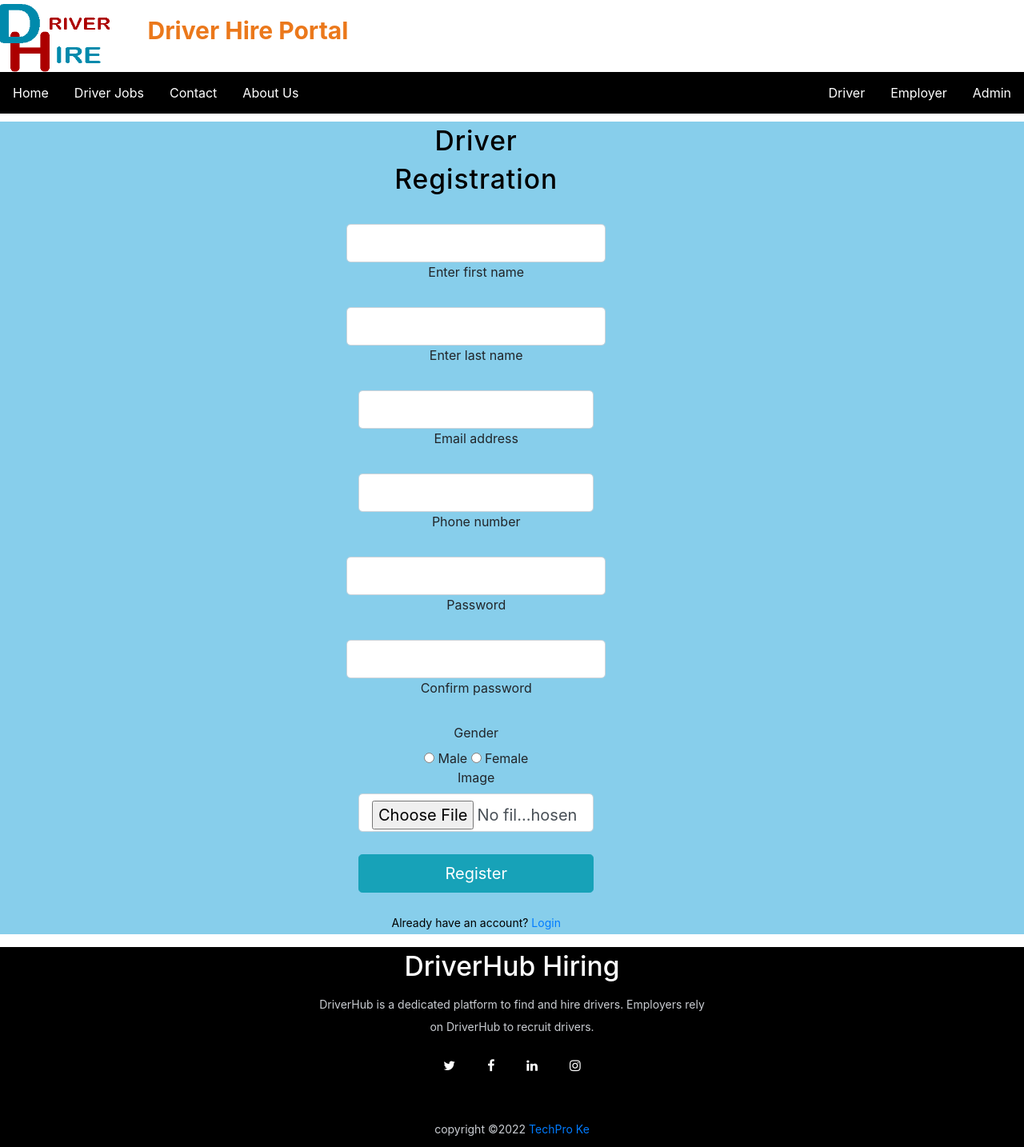
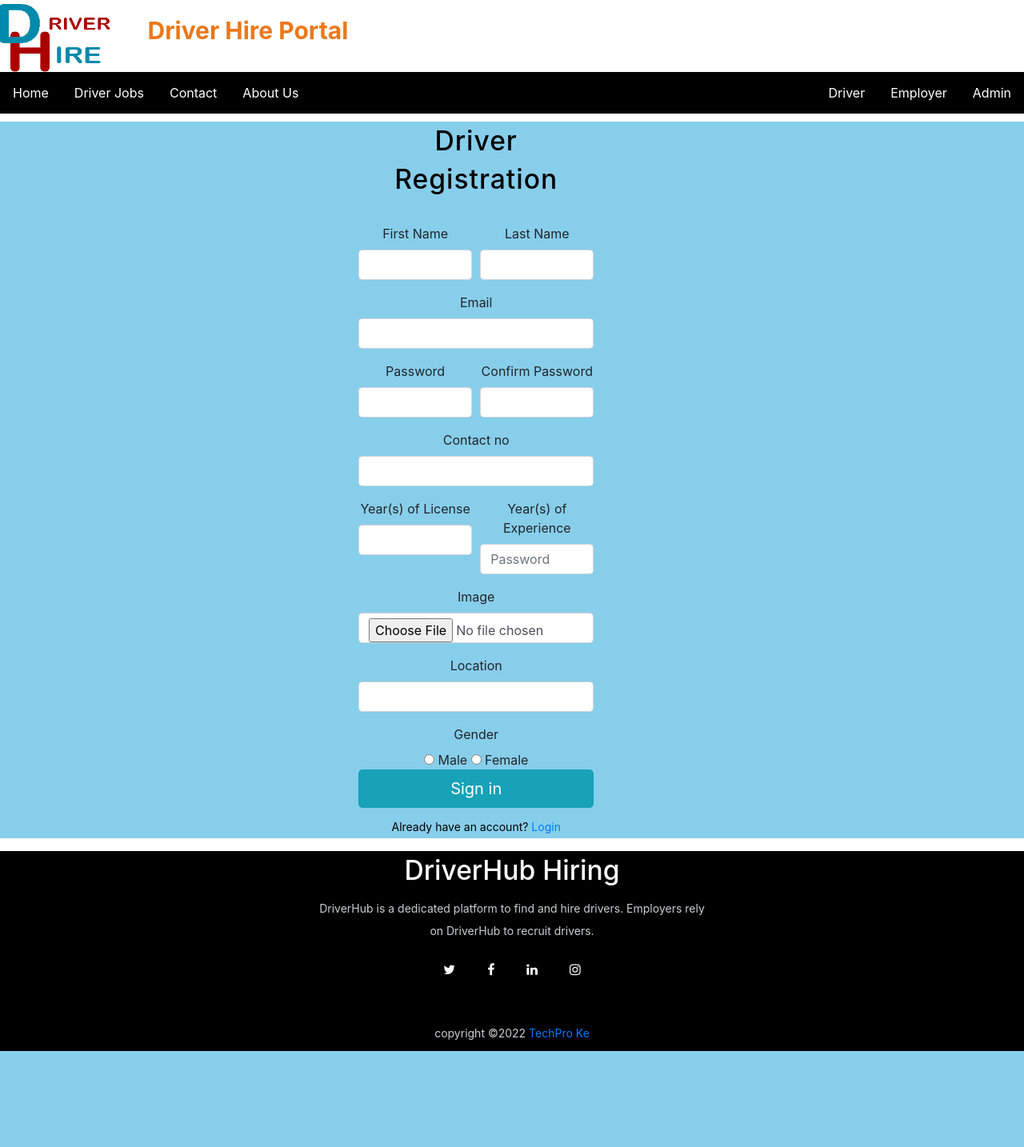
Before and after one commit to VictorBett018/Online-based-driver-job-portal-system, a Django app: page /user_register in a window 1280 px wide. Shown: the whole page at 80% size. After the commit the page ends 1314 px from the top, so only its background shows below. Run offline with Django 4.2, Linux system fonts and the light colour scheme.

Commit message:
commit changes

```diff
--- a/driverjob/models.py
+++ b/driverjob/models.py
@@ -8,6 +8,9 @@ from django.contrib.auth.models import User
 class DriverUser(models.Model):
     user=models.ForeignKey(User,on_delete=models.CASCADE)
     mobile = models.CharField(max_length=15, null= True)
+    yearsoflicense = models.CharField(max_length=15, null= True)
+    yearsofexperience = models.CharField(max_length=15, null= True)
+    location = models.CharField(max_length=100, null= True)
     image = models.FileField(null=True)
     gender =models.CharField(max_length=10, null=True)
     type =models.CharField(max_length=15, null=True)
@@ -18,6 +21,7 @@ class Employer(models.Model):
     user=models.ForeignKey(User,on_delete=models.CASCADE)
     mobile = models.CharField(max_length=15, null= True)
     image = models.FileField(null=True)
+    cartype = models.CharField(max_length=30, null=True)
     gender =models.CharField(max_length=10, null=True)
     company =models.CharField(max_length=100, null=True)
     type =models.CharField(max_length=15, null=True)
--- a/driverjob/static/css/style.css
+++ b/driverjob/static/css/style.css
@@ -42,3 +42,13 @@ ul {
   padding: 14px 16px;
   text-decoration: none;
 }
+
+.row {
+  width: 100%;
+  display: flex;
+  flex-direction: row;
+  justify-content: center;
+}
+.column {
+  width: 100px;
+}
--- a/driverjob/templates/user_register.html
+++ b/driverjob/templates/user_register.html
@@ -6,60 +6,70 @@
 <link rel="stylesheet" href="{% static 'css/style.css'%}">
 <script src="{% static 'js/script.js' %}"></script>
 
-<div style="background-color: skyblue; margin-top: 10px;">
+<div style="background-color: skyblue;  margin-top: 10px;">
+
+
   <form style="width: 23vw;text-align: center; margin-left : 35vw;" onsubmit="return checkpass();" name="signup" method="post" enctype="multipart/form-data">
     {% csrf_token %}
 
-        <h3 class="fw-normal mb-3 pb-3" style="letter-spacing: 1px; text-align: center; color: black;">Driver Registration</h3>
-
-        <div class="row">
-          <div class="column"><div class="form-outline mb-4">
-            <input type="text" name="fname" id="form2Example18" class="form-control form-control-lg" required />
-            <label class="form-label" for="form2Example18">Enter first name</label>
-          </div></div>
-          <div class="column"><div class="form-outline mb-4">
-            <input type="text" name="lname" id="form2Example18" class="form-control form-control-lg" required />
-            <label class="form-label" for="form2Example18">Enter last name</label>
+    <h3 class="fw -normal mb-3 pb-3" style="letter-spacing: 1px; text-align: center; color: black;">Driver Registration</h3>
+    <div class="form-row">
+      <div class="form-group col-md-6">
+        <label for="inputEmail4">First Name</label>
+        <input name="fname" type="text" class="form-control" id="inputEmail4" required >
+      </div>
+      <div class="form-group col-md-6">
+        <label for="inputPassword4">Last Name</label>
+        <input name="lname" type="text" class="form-control" id="inputPassword4" required>
       </div>
     </div>
-      </div>
-        <div class="form-outline mb-4">
-          <input type="email" name="email" id="form2Example18" class="form-control form-control-lg" required />
-          <label class="form-label" for="form2Example18">Email address</label>
+    <div class="form-group">
+      <label for="inputAddress">Email</label>
+      <input name="email" type="email" class="form-control" id="inputAddress" required >
     </div>
 
-        <div class="form-outline mb-4">
-            <input type="text" name="contact" id="form2Example18" class="form-control form-control-lg" required />
-            <label class="form-label" for="form2Example18">Phone number</label>
+    <div class="form-row">
+      <div class="form-group col-md-6">
+        <label for="inputEmail4">Password</label>
+        <input name="pwd" type="password" class="form-control" id="inputEmail4"  required>
+      </div>
+      <div class="form-group col-md-6">
+        <label for="inputPassword4">Confirm Password</label>
+        <input name="cpwd" type="password" class="form-control" id="inputPassword4" required>
+      </div>
     </div>
 
-          <div class="row">
-            <div class="column"><div class="form-outline mb-4">
-              <input type="password" name="pwd" id="form2Example28" class="form-control form-control-lg" required />
-              <label class="form-label" for="form2Example28">Password</label>
-            </div></div>
-            <div class="column"><div class="form-outline mb-4">
-              <input type="password" name="cpwd"  id="form2Example28" class="form-control form-control-lg"  required/>
-              <label class="form-label" for="form2Example28">Confirm password</label>
-            </div></div>
+    <div class="form-group">
+      <label for="inputAddress2">Contact no</label>
+      <input name="contact" type="text" class="form-control" id="inputAddress2" required >
     </div>
 
+    <div class="form-row">
+      <div class="form-group col-md-6">
+        <label for="inputEmail4">Year(s) of License</label>
+        <input name="yearsoflicense" type="text" class="form-control" id="inputEmail4" required >
+      </div>
+      <div class="form-group col-md-6">
+        <label for="inputPassword4">Year(s) of Experience</label>
+        <input name="yearsofexperience" type="text" class="form-control" id="inputPassword4" placeholder="Password">
+      </div>
+    </div>
+    <div class="form-group">
+      <label for="inputAddress2">Image</label>
+      <input name="image" type="file" class="form-control" id="inputAddress2" required >
+    </div>
+    <div class="form-group">
+      <label for="inputAddress2">Location</label>
+      <input name="location" type="text" class="form-control" id="inputAddress2"  required>
+    </div>
     <label class="form-label" for="form2Example18">Gender</label><br/>
     <input type="radio" name="gender" value="male"> Male
     <input type="radio" name="gender" value="female"> Female
 
-          <div class="form-outline mb-4">
-            <label >Image</label>
-            <input type="file" name="image" id="form2Example18" class="form-control form-control-lg" required />
+    <button type="submit"  name="submit" class="btn btn-info btn-lg btn-block">Sign in</button>
+    <p style="color: black;">Already have an account? <a style="text-decoration: none;" href="{% url 'user_login' %}">Login</a></p>
+  </form>
 
-          </div>
-
-        <div class="pt-1 mb-4">
-          <button class="btn btn-info btn-lg btn-block" name="submit" type="submit">Register</button>
-        </div>
-        <p style="color: black;">Already have an account? <a style="text-decoration: none;" href="{% url 'user_login' %}">Login</a></p>
-
-      </form>
 </div>
 
 {% include 'footer.html' %}
--- a/driverjob/views.py
+++ b/driverjob/views.py
@@ -157,10 +157,13 @@ def user_register(request):
       p = request.POST['pwd']
       e = request.POST['email']
       con = request.POST['contact']
+      yol = request.POST['yearsoflicense']
+      yoe = request.POST['yearsofexperience']
+      loc = request.POST['location']
       gen = request.POST['gender']
       try:
         user = User.objects.create_user(first_name=f,last_name=l,username=e,password=p)
-        DriverUser.objects.create(user=user,mobile=con,image=i,gender=gen, type="driver")
+        DriverUser.objects.create(user=user,mobile=con,image=i,gender=gen,yearsoflicense=yol,yearsofexperience = yoe,location= loc, type="driver")
         error= "no"
 
       except:
```
Also changed, not shown: driverjob/static/css/style1.css (+0 -81 lines), driverjob/static/css/style2.css (added, +79 -0 lines), driverjob/templates/user_profile.html (+65 -7 lines), db.sqlite3, driverjob/migrations/0005_driveruser_location_driveruser_yearsofexperience_and_more.py (added), media/images_QCmCFk2.jfif (added). Lines whose indentation alone changed are shown as unchanged.
